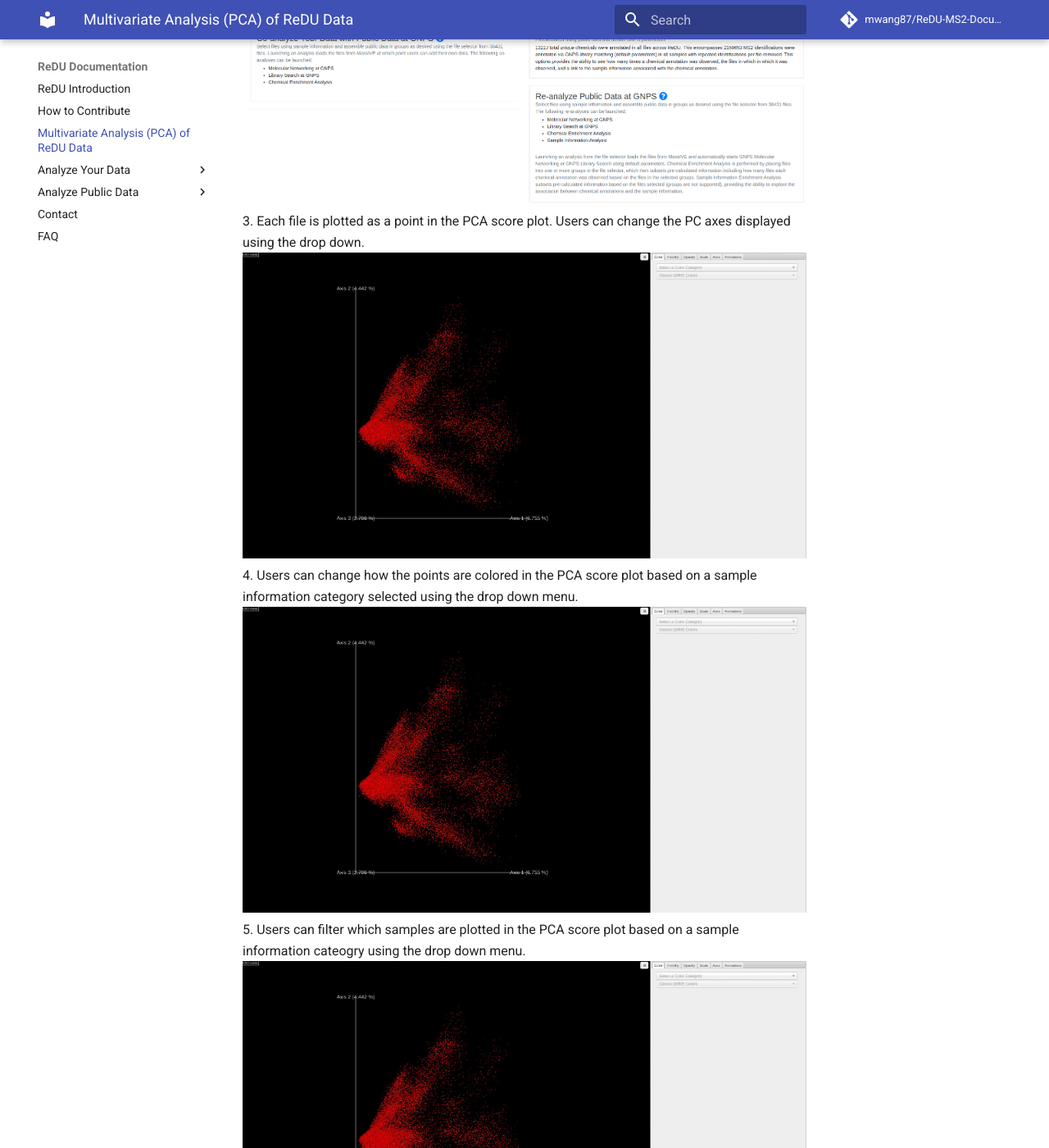
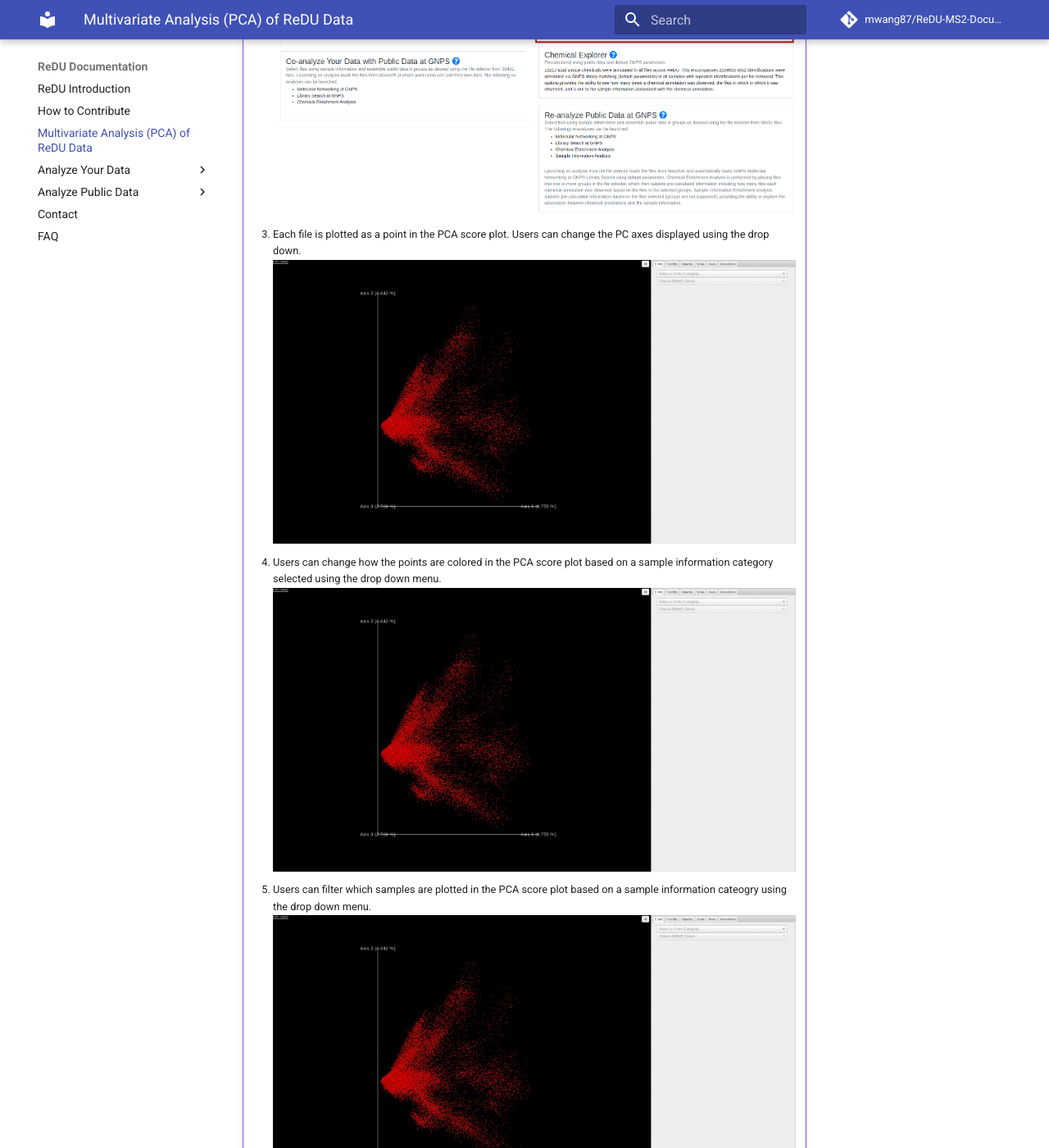
Before and after one commit to mwang87/ReDU-MS2-Documentation, an MkDocs documentation site: the page built from docs/multivariate_analysis.md, in a window 1280 px wide and 1400 px high, scrolled down 1201 px. Shown: the whole window at 82% size. Built offline with MkDocs 1.6.1 and Material for MkDocs 9.7.7, drawn with Linux system fonts in a browser that asks for light colours; comment, search, counter and statistics services are not loaded; some of the changed text lies outside the part shown.

```diff
--- a/docs/multivariate_analysis.md
+++ b/docs/multivariate_analysis.md
@@ -12,7 +12,7 @@ The common denominator of all mass spectrometry data is the chemicals detected.
 	- **Explore public data** by comparing the chemicals annotated in samples, analyzed by principal components analysis (PCA), *viz.* human breast milk appears to be most similar to food given their proximity in the PCA score plot.
 	- **Begin to explore high-level questions** that remain unanswered when attempting to compare public mass spectrometry data. For example, does urine always look, chemically, like urine year after year, across instruments, across extraction methods, etc?
 
-!!!+ example "Tutorial"
+!!! example "Tutorial"
 	1. Navigate to the [ReDU-MS2](https://redu.ucsd.edu/) homepage.
 	2. Click on the **"Explore Multivariate Analysis of Public Data"** text under the **"Analyze Public Data"** section.
 		![Redu_Homepage_Link_Location](images/public_comparemultivariate_redu_homepage.png)
@@ -32,7 +32,7 @@ The common denominator of all mass spectrometry data is the chemicals detected.
 	- **Check your data against public data** by comparing the chemicals annotated in your samples, analyzed by principal components analysis (PCA), versus chemicals annotated in similar chemicals *viz.* does my urine data look like urine data collected by others?
 	- **Explore if interesting differences exist** in your data compared to the public data at the highest-level. For example, does urine from my cohort of diabetes subjects looks similar to other data from different diseases?
 
-!!!+ example "Tutorial"
+!!! example "Tutorial"
 	1. Log into a [GNPS](https://gnps.ucsd.edu/ProteoSAFe/static/gnps-splash2.jsp) account and perfrom a library search. Once the job has finished running, make note of the task ID found in the URL.
 		![Find Task ID](images/find_task_id.jpg)
 	2. Navigate to the [ReDU-MS2](https://redu.ucsd.edu/) homepage and click "Compare Your Data to Public Data via Multivariate Analysis" under the Analyze Your Data Section.
```
